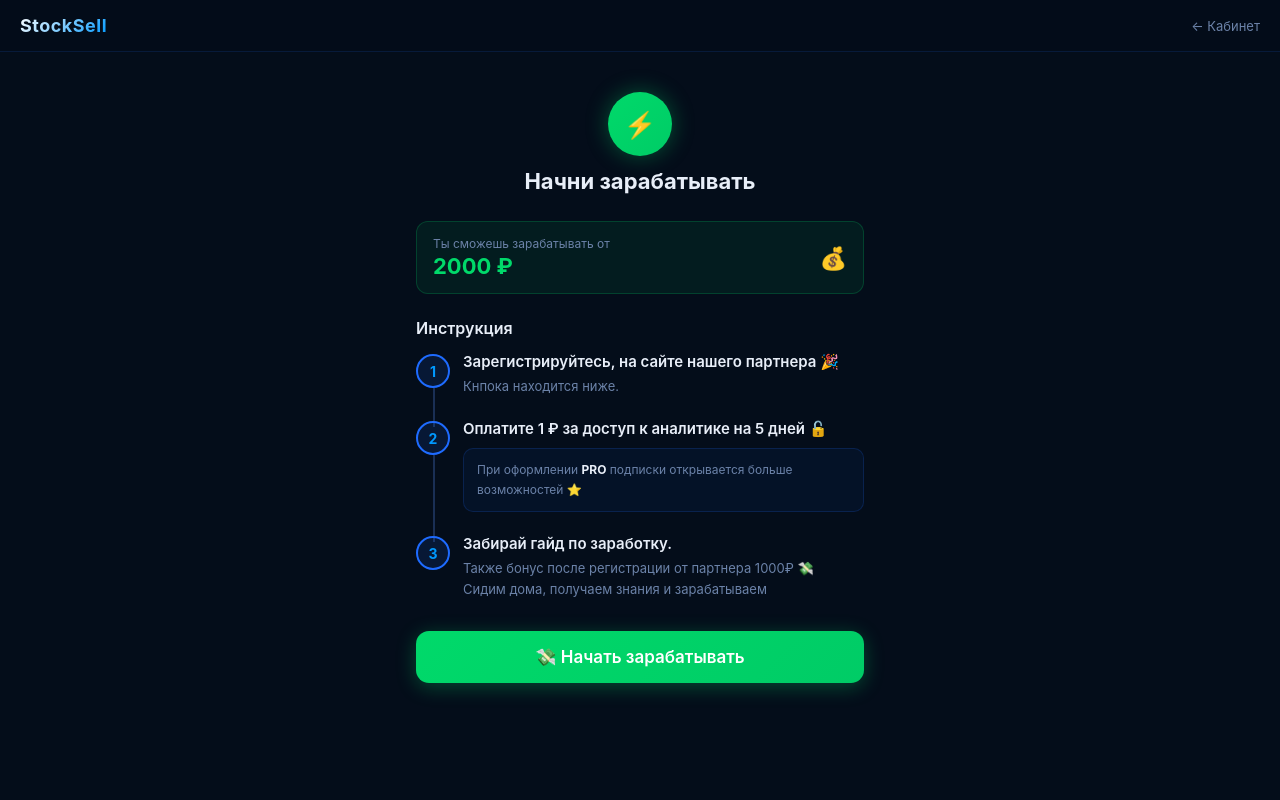
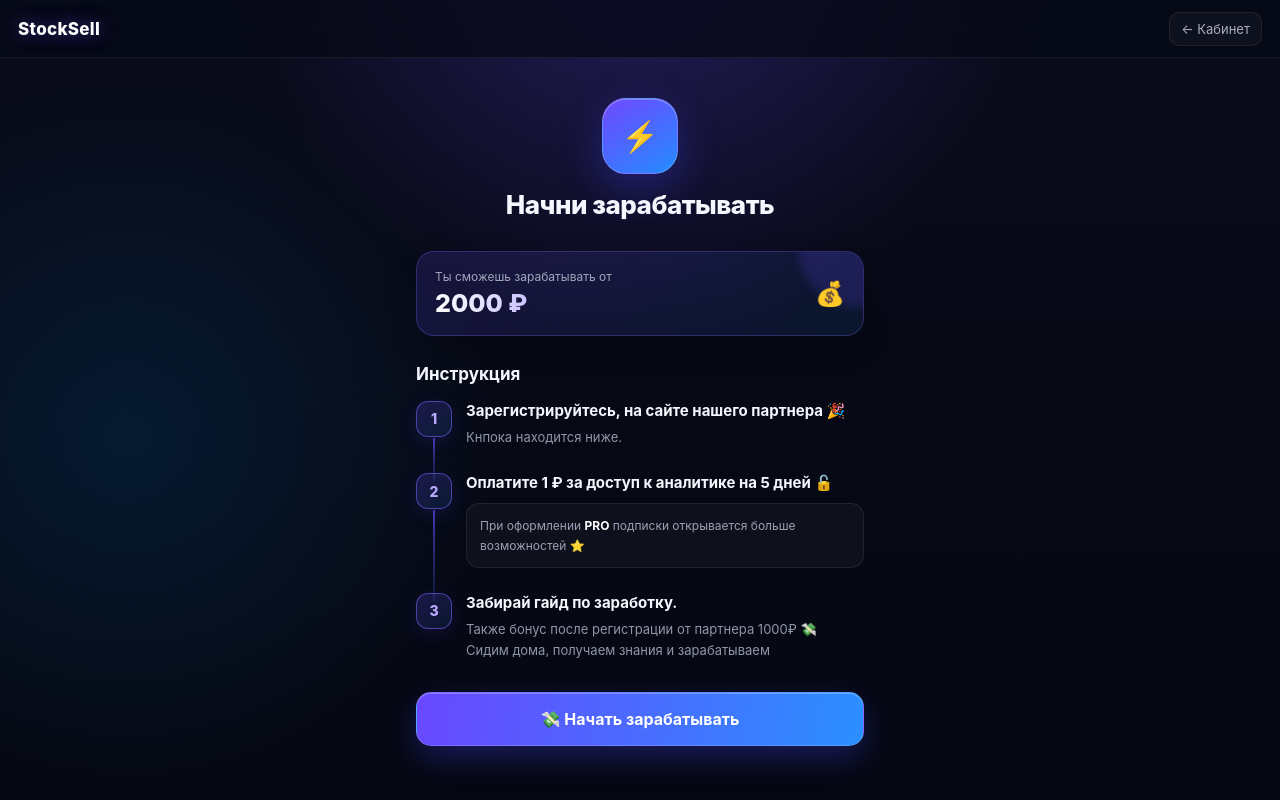
Before and after one commit to hellstafr/tg1sent, a plain HTML site: page withdraw.html in a window 1280 px wide. Drawn offline with Linux system fonts and the light colour scheme.

Commit message:
Update withdraw.html

```diff
--- a/withdraw.html
+++ b/withdraw.html
@@ -3,73 +3,144 @@
 <head>
 <meta charset="UTF-8">
 <meta name="viewport" content="width=device-width, initial-scale=1.0, maximum-scale=1.0">
-<title>StockSell</title>
+<title>September Gift</title>
 <style>
-*{margin:0;padding:0;box-sizing:border-box;-webkit-tap-highlight-color:transparent;}
-body{background:#040d1a;color:#e8eef8;font-family:-apple-system,BlinkMacSystemFont,'Segoe UI',Roboto,Helvetica,Arial,sans-serif;min-height:100svh;}
-nav{position:fixed;top:0;left:0;right:0;z-index:100;height:52px;display:flex;align-items:center;justify-content:space-between;padding:0 20px;background:rgba(4,13,26,0.96);border-bottom:1px solid rgba(30,107,255,0.15);backdrop-filter:blur(16px);}
-.logo{font-size:18px;font-weight:700;background:linear-gradient(135deg,#fff,#0099ff);-webkit-background-clip:text;-webkit-text-fill-color:transparent;background-clip:text;text-decoration:none;letter-spacing:.5px;}
-.nav-back{font-size:13px;color:#6b82a8;text-decoration:none;}
+*{margin:0;padding:0;box-sizing:border-box;-webkit-tap-highlight-color:transparent}
+html{background:#070b18}
+body{
+  background:
+    radial-gradient(circle at 50% -10%,rgba(108,72,255,.30),transparent 38%),
+    radial-gradient(circle at 10% 55%,rgba(0,153,255,.12),transparent 30%),
+    linear-gradient(180deg,#080b19 0%,#050711 100%);
+  color:#f5f7ff;
+  font-family:-apple-system,BlinkMacSystemFont,"Segoe UI",Roboto,Helvetica,Arial,sans-serif;
+  min-height:100svh;
+  overflow-x:hidden;
+}
+body:before{
+  content:"";position:fixed;inset:0;pointer-events:none;opacity:.22;
+  background-image:linear-gradient(rgba(255,255,255,.025) 1px,transparent 1px),
+                   linear-gradient(90deg,rgba(255,255,255,.025) 1px,transparent 1px);
+  background-size:32px 32px;
+}
+nav{
+  position:fixed;top:0;left:0;right:0;z-index:100;height:58px;
+  display:flex;align-items:center;justify-content:space-between;
+  padding:0 18px;
+  background:rgba(7,9,22,.78);
+  border-bottom:1px solid rgba(255,255,255,.07);
+  backdrop-filter:blur(18px);
+}
+.logo{
+  font-size:17px;font-weight:800;letter-spacing:.3px;text-decoration:none;
+  color:#fff;
+  text-shadow:0 0 18px rgba(130,98,255,.55);
+}
+.nav-back{
+  font-size:13px;color:#a9adbf;text-decoration:none;
+  padding:8px 11px;border:1px solid rgba(255,255,255,.08);
+  border-radius:10px;background:rgba(255,255,255,.035);
+}
+.wrap{
+  position:relative;z-index:1;
+  padding:78px 16px 52px;
+  max-width:480px;margin:0 auto;
+}
+.w-head{text-align:center;padding:20px 0 24px}
+.w-ico{
+  width:76px;height:76px;border-radius:24px;
+  display:flex;align-items:center;justify-content:center;
+  font-size:30px;margin:0 auto 16px;
+  background:linear-gradient(145deg,#7048ff,#238cff);
+  border:1px solid rgba(255,255,255,.20);
+  box-shadow:0 14px 42px rgba(65,67,255,.32),inset 0 1px 0 rgba(255,255,255,.25);
+}
+.w-ttl{font-size:26px;line-height:1.15;font-weight:800;letter-spacing:-.5px;margin-bottom:7px}
+.w-sub{font-size:14px;color:#8f95ab}
+.bal-mini{
+  position:relative;overflow:hidden;
+  background:linear-gradient(135deg,rgba(111,71,255,.16),rgba(35,140,255,.10));
+  border:1px solid rgba(132,103,255,.28);
+  border-radius:18px;padding:17px 18px;
+  display:flex;align-items:center;justify-content:space-between;
+  margin-bottom:28px;
+  box-shadow:0 12px 30px rgba(0,0,0,.18);
+}
+.bal-mini:after{
+  content:"";position:absolute;width:120px;height:120px;right:-55px;top:-65px;
+  border-radius:50%;background:rgba(111,71,255,.18);filter:blur(5px)
+}
+.bm-lbl{font-size:12px;color:#a2a7bb;margin-bottom:4px}
+.bm-amt{
+  font-size:25px;font-weight:800;
+  background:linear-gradient(90deg,#fff,#9d8cff);
+  -webkit-background-clip:text;-webkit-text-fill-color:transparent;
+}
+.bal-mini span{position:relative;z-index:1;font-size:24px!important}
+.steps-ttl{font-size:17px;font-weight:750;margin-bottom:16px}
+.step-list{display:flex;flex-direction:column}
+.step{display:flex;gap:14px;position:relative}
+.step:not(:last-child)::before{
+  content:"";position:absolute;left:17px;top:38px;bottom:-10px;width:2px;
+  background:linear-gradient(180deg,rgba(105,75,255,.65),rgba(45,130,255,.12));
+}
+.s-num{
+  width:36px;height:36px;border-radius:12px;
+  background:linear-gradient(145deg,rgba(112,72,255,.22),rgba(35,140,255,.12));
+  border:1px solid rgba(126,101,255,.55);
+  display:flex;align-items:center;justify-content:center;
+  font-size:14px;font-weight:800;color:#b9aaff;
+  flex-shrink:0;margin-top:1px;
+  box-shadow:0 5px 18px rgba(74,65,255,.15);
+}
+.s-body{padding-bottom:24px;flex:1}
+.s-ttl{font-size:15px;font-weight:700;line-height:1.4;margin-bottom:6px}
+.s-desc{font-size:13px;color:#9096aa;line-height:1.65}
+.s-desc b{color:#f5f7ff}
+.info-note{
+  background:rgba(255,255,255,.035);
+  border:1px solid rgba(255,255,255,.08);
+  border-radius:13px;padding:12px 13px;margin-top:10px;
+  font-size:12px;color:#9ba1b5;line-height:1.6
+}
+.info-note b{color:#fff}
+.btn-sub{
+  display:flex;align-items:center;justify-content:center;gap:8px;
+  width:100%;
+  background:linear-gradient(100deg,#6948ff 0%,#2b8fff 100%);
+  color:#fff;border:1px solid rgba(255,255,255,.18);
+  border-radius:15px;padding:16px;
+  font-size:16px;font-weight:750;
+  box-shadow:0 12px 32px rgba(70,74,255,.30),inset 0 1px 0 rgba(255,255,255,.25);
+  margin-top:6px;text-decoration:none;
+  transition:transform .15s ease,filter .15s ease;
+}
+.btn-sub:active{transform:scale(.985);filter:brightness(.94)}
+.sub-note{text-align:center;font-size:11px;color:#656b80;margin-top:10px;line-height:1.5}
+.overlay{
+  position:fixed;inset:0;z-index:200;background:rgba(4,5,14,.90);
+  backdrop-filter:blur(14px);display:none;align-items:flex-end;justify-content:center;padding:16px
+}
+.overlay.open{display:flex}
+.popup{
+  background:linear-gradient(180deg,#14172a,#0e1020);
+  border:1px solid rgba(255,255,255,.10);
+  border-radius:22px 22px 17px 17px;padding:28px 20px;
+  width:100%;max-width:480px;text-align:center;
+  box-shadow:0 -15px 60px rgba(0,0,0,.45);
+  animation:up .35s cubic-bezier(.34,1.2,.64,1) both
+}
+@keyframes up{from{transform:translateY(50px);opacity:0}to{transform:translateY(0);opacity:1}}
+.pop-ico{font-size:44px;margin-bottom:12px}
+.pop-ttl{font-size:21px;font-weight:800;margin-bottom:7px}
+.pop-sub{font-size:14px;color:#9298ad;margin-bottom:16px;line-height:1.6}
+.pop-amt{font-size:34px;font-weight:800;color:#9b88ff;margin-bottom:20px}
+.btn-done{
+  width:100%;background:linear-gradient(100deg,#6948ff,#2b8fff);
+  color:#fff;border:1px solid rgba(255,255,255,.16);border-radius:13px;
+  padding:15px;font-family:inherit;font-size:15px;font-weight:700;cursor:pointer
+}
 
-.wrap{padding-top:72px;max-width:480px;margin:0 auto;padding-left:16px;padding-right:16px;padding-bottom:60px;}
-
-.w-head{text-align:center;padding:20px 0 22px;}
-.w-ico{width:64px;height:64px;border-radius:50%;background:linear-gradient(135deg,#00d96a,#00cc66);display:flex;align-items:center;justify-content:center;font-size:26px;margin:0 auto 12px;box-shadow:0 0 22px rgba(0,217,106,0.35);}
-.w-ttl{font-size:22px;font-weight:700;margin-bottom:5px;}
-.w-sub{font-size:14px;color:#6b82a8;}
-
-.bal-mini{background:rgba(0,217,106,0.07);border:1px solid rgba(0,217,106,0.2);border-radius:12px;padding:14px 16px;display:flex;align-items:center;justify-content:space-between;margin-bottom:24px;}
-.bm-lbl{font-size:12px;color:#6b82a8;margin-bottom:2px;}
-.bm-amt{font-size:22px;font-weight:700;color:#00d96a;}
-
-.steps-ttl{font-size:16px;font-weight:600;margin-bottom:14px;}
-.step-list{display:flex;flex-direction:column;}
-.step{display:flex;gap:13px;position:relative;}
-.step:not(:last-child)::before{content:'';position:absolute;left:17px;top:36px;width:2px;bottom:-8px;background:#1a2f55;}
-.s-num{width:34px;height:34px;border-radius:50%;background:rgba(30,107,255,0.12);border:2px solid #1e6bff;display:flex;align-items:center;justify-content:center;font-size:14px;font-weight:700;color:#0099ff;flex-shrink:0;margin-top:2px;}
-.s-body{padding-bottom:22px;flex:1;}
-.s-ttl{font-size:15px;font-weight:600;margin-bottom:5px;}
-.s-desc{font-size:13px;color:#6b82a8;line-height:1.65;}
-.s-desc b{color:#e8eef8;}
-
-.field{background:#0e1a34;border:1.5px solid #1a2f55;border-radius:10px;padding:12px 14px;margin-top:10px;transition:border-color .2s;}
-.field:focus-within{border-color:#1e6bff;}
-.f-lbl{font-size:11px;color:#6b82a8;margin-bottom:4px;}
-.f-inp{width:100%;background:transparent;border:none;outline:none;font-family:inherit;font-size:16px;color:#e8eef8;}
-.f-inp::placeholder{color:#3a5280;}
-
-.info-note{background:rgba(30,107,255,0.06);border:1px solid rgba(30,107,255,0.18);border-radius:10px;padding:11px 13px;margin-top:10px;font-size:12px;color:#6b82a8;line-height:1.65;}
-.info-note b{color:#e8eef8;}
-
-    .btn-sub {
-        display: flex;
-        align-items: center;
-        justify-content: center;
-        gap: 8px;
-        width: 100%;
-        background: linear-gradient(135deg,#00d96a,#00cc66);
-        color: #fff;
-        border-radius: 13px;
-        padding: 16px;
-        font-size: 17px;
-        font-weight: 600;
-        box-shadow: 0 4px 20px rgba(0,217,106,0.3);
-        margin-top: 8px;
-        text-decoration: none;
-    }
-
-.btn-sub:active{opacity:.9;}
-.sub-note{text-align:center;font-size:11px;color:#3a5280;margin-top:10px;line-height:1.5;}
-
-.overlay{position:fixed;inset:0;z-index:200;background:rgba(4,13,26,0.93);backdrop-filter:blur(12px);display:none;align-items:flex-end;justify-content:center;padding:16px;}
-.overlay.open{display:flex;}
-.popup{background:#111f3d;border:1px solid #1a2f55;border-radius:20px 20px 16px 16px;padding:28px 20px;width:100%;max-width:480px;text-align:center;animation:up .35s cubic-bezier(.34,1.2,.64,1) both;}
-@keyframes up{from{transform:translateY(50px);opacity:0}to{transform:translateY(0);opacity:1}}
-.pop-ico{font-size:44px;margin-bottom:12px;}
-.pop-ttl{font-size:20px;font-weight:700;margin-bottom:7px;}
-.pop-sub{font-size:14px;color:#6b82a8;margin-bottom:16px;line-height:1.6;}
-.pop-amt{font-size:34px;font-weight:700;color:#00d96a;margin-bottom:20px;}
-.btn-done{width:100%;background:linear-gradient(135deg,#1e6bff,#0099ff);color:#fff;border:none;border-radius:12px;padding:15px;font-family:inherit;font-size:15px;font-weight:600;cursor:pointer;}
 </style>
 </head>
 <body>
```
